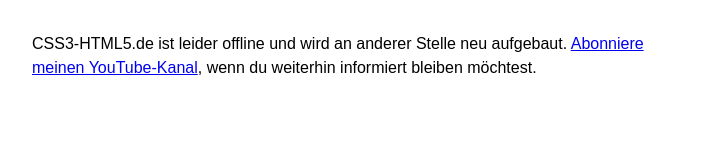
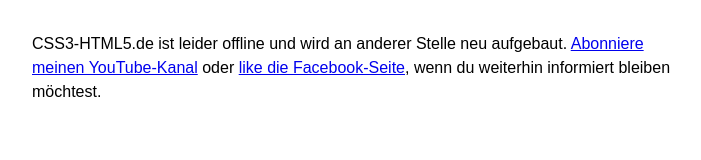
Before and after one commit to osartun/css3-html5, a website: page public/index.html in a window 1280 px wide. Shown: the whole page, without its empty margins (288-989 px from the left). Drawn offline with Linux system fonts and the light colour scheme.

Commit message:
Add link to facebook

```diff
--- a/public/index.html
+++ b/public/index.html
@@ -18,7 +18,8 @@
     CSS3-HTML5.de ist leider offline und wird an anderer Stelle neu
     aufgebaut. <a
     href="https://www.youtube.com/subscription_center?add_user=thytos">
-    Abonniere meinen YouTube-Kanal</a>, wenn du weiterhin
-    informiert bleiben möchtest.
+    Abonniere meinen YouTube-Kanal</a> oder
+    <a href="https://www.facebook.com/css3.html5">like die Facebook-Seite</a>,
+    wenn du weiterhin informiert bleiben möchtest.
   </body>
 </html>
```
